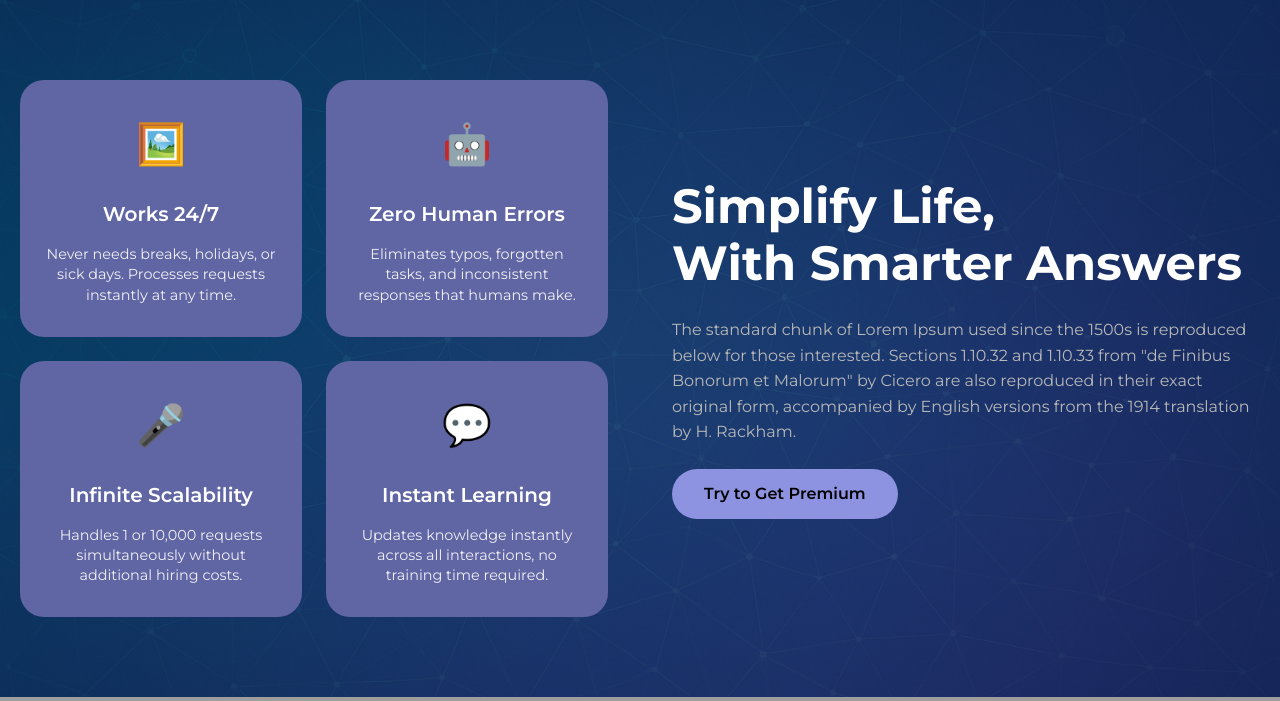
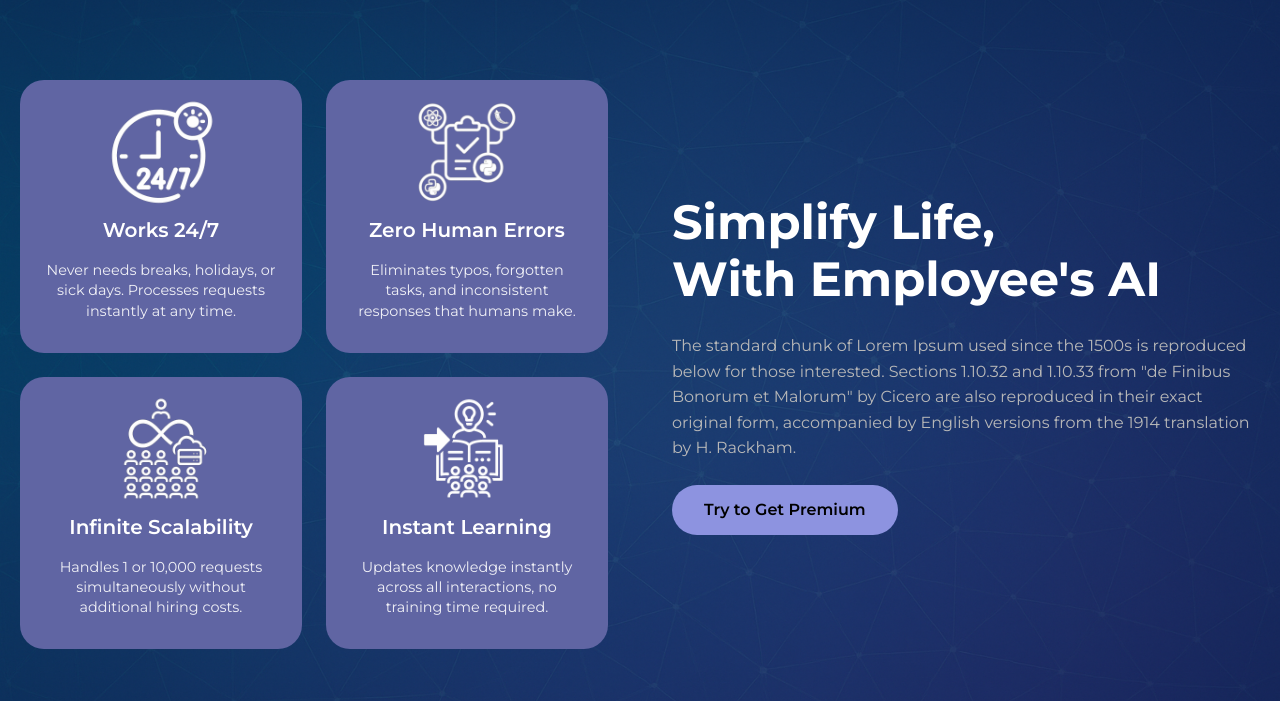
Before and after one commit to KoboSteruS/QUIBOT, a Flask app: page / in a window 1280 px wide. Shown: the part 1556-2257 px from the top of the page. Run offline with Flask 2, Linux system fonts and the light colour scheme; grey boxes are pictures that could not be loaded.

Commit message:
add sticker

```diff
--- a/static/css/components.css
+++ b/static/css/components.css
@@ -334,12 +334,16 @@
 
 .experience__card:hover {
     transform: translateY(-5px);
-    box-shadow: 0 8px 25px rgba(45, 125, 122, 0.3);
+    box-shadow: 0 8px 25px rgba(96, 101, 163, 0.3);
 }
 
 .experience__card-icon {
     font-size: 2.5rem;
     margin-bottom: 0.5rem;
+    display: flex;
+    justify-content: center;
+    align-items: center;
+    height: 80px;
 }
 
 .experience__card-title {
@@ -394,10 +398,17 @@
     text-transform: none;
 }
 
+
+.experience__card-img {
+    width: 120px;
+    height: 120px;
+    object-fit: contain;
+}
+
 .experience__cta .btn-primary:hover {
-    background: #14b8a6;
+    background: #7a80d6;
     transform: translateY(-2px);
-    box-shadow: 0 5px 15px rgba(45, 212, 191, 0.3);
+    box-shadow: 0 5px 15px rgba(141, 147, 224, 0.3);
 }
 
 /* Media queries for experience section */
--- a/templates/index.html
+++ b/templates/index.html
@@ -175,28 +175,35 @@
                 <div class="experience__container">
                     <div class="experience__cards">
                         <div class="experience__card">
-                            <div class="experience__card-icon">🖼️</div>
+                            <div class="experience__card-icon">
+                                <img src="{{ url_for('static', filename='img/24hours.png') }}" alt="" class="experience__card-img">
+                            </div>
                             <h3 class="experience__card-title">Works 24/7</h3>
                             <p class="experience__card-desc">Never needs breaks, holidays, or sick days. Processes requests instantly at any time.</p>
                         </div>
                         <div class="experience__card">
-                            <div class="experience__card-icon">🤖</div>
+                            <div class="experience__card-icon">
+                                <img src="{{ url_for('static', filename='img/ZeroHuman.png') }}" alt="" class="experience__card-img">
+                            </div>
                             <h3 class="experience__card-title">Zero Human Errors</h3>
                             <p class="experience__card-desc">Eliminates typos, forgotten tasks, and inconsistent responses that humans make.</p>
                         </div>
                         <div class="experience__card">
-                            <div class="experience__card-icon">🎤</div>
+                            <div class="experience__card-icon"><img src="{{ url_for('static', filename='img/infinity.png') }}" alt="" class="experience__card-img">
+                            </div>
                             <h3 class="experience__card-title">Infinite Scalability</h3>
                             <p class="experience__card-desc">Handles 1 or 10,000 requests simultaneously without additional hiring costs.</p>
                         </div>
                         <div class="experience__card">
-                            <div class="experience__card-icon">💬</div>
+                            <div class="experience__card-icon">
+                                <img src="{{ url_for('static', filename='img/Instant.png') }}" alt="" class="experience__card-img">
+                            </div>
                             <h3 class="experience__card-title">Instant Learning</h3>
                             <p class="experience__card-desc">Updates knowledge instantly across all interactions, no training time required.</p>
                         </div>
                     </div>
                     <div class="experience__content">
-                        <h2 class="experience__title">Simplify Life,<br>With Smarter Answers</h2>
+                        <h2 class="experience__title">Simplify Life,<br>With Employee's AI</h2>
                         <p class="experience__subtitle">The standard chunk of Lorem Ipsum used since the 1500s is reproduced below for those interested. Sections 1.10.32 and 1.10.33 from "de Finibus Bonorum et Malorum" by Cicero are also reproduced in their exact original form, accompanied by English versions from the 1914 translation by H. Rackham.</p>
                         <div class="experience__cta">
                             <button class="btn btn-primary">Try to Get Premium</button>
```
Also changed, not shown: static/img/24hours.png (added), static/img/5png.png (deleted), static/img/Instant.png (added), static/img/ZeroHuman.png (added), static/img/favicon.ico (deleted), static/img/infinity.png (added), static/img/team.png (deleted), static/img/team_work.png (deleted), 1 other file.
